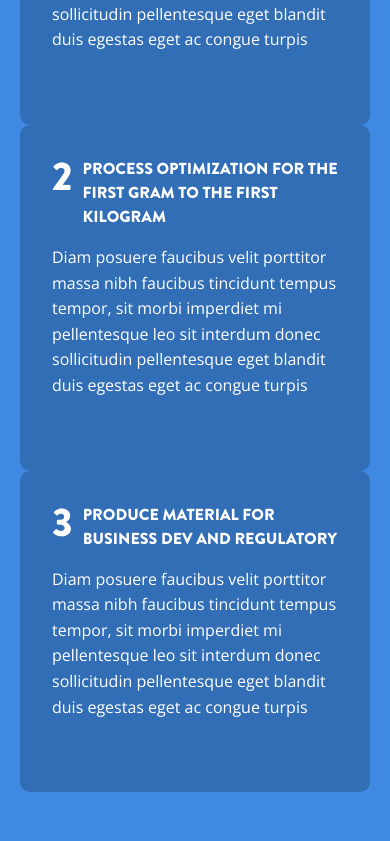
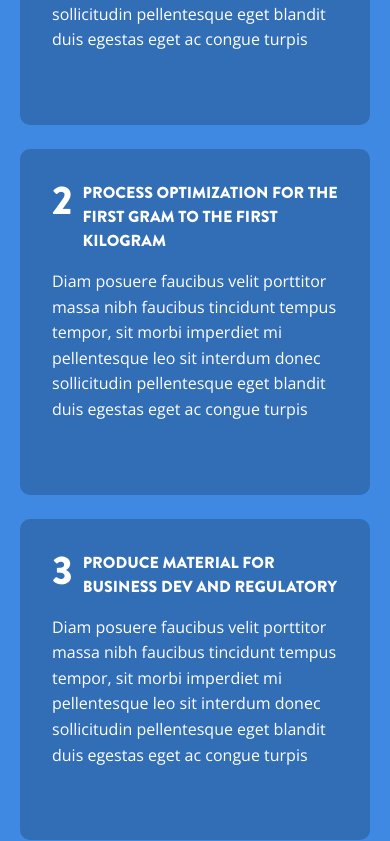
Before and after one commit to crowdbotics-apps/pow-bio-app-26787, a React (Create React App) app in the folder frontend/: page / in a window 390 px wide. Shown: the part 2243-3084 px from the top of the page. Built offline with nearby package versions, Linux system fonts and the light colour scheme.

Commit message:
fixed how do we do it section for smaller devices

```diff
--- a/frontend/src/Pages/HomePage/Sections/HowDoWeDoIt/index.js
+++ b/frontend/src/Pages/HomePage/Sections/HowDoWeDoIt/index.js
@@ -9,19 +9,19 @@ const HowDoWeDoIt = () => {
             <Paragraph>Diam, phasellus at mi donec nisi, porttitor est, dictumst justo, ac, nunc facilisis enim consequat ac nulla sem orci nec, lorem amet sed proin pretium elementum tortor lobortis faucibus eget velit, cum ac sed blandit massa et venenatis morbi magna augue cursus nulla ornare sapien.</Paragraph>
 
             <div className="row mt-5">
-                <div className="col-12 col-md-4">
+                <div className="col-12 col-md-4 mb-4">
                     <ProcessStep
                         number={1}
                         heading="Microplate to Bioreactor for Proof of Concept"
                         description="Diam posuere faucibus velit porttitor massa nibh faucibus tincidunt tempus tempor, sit morbi imperdiet mi pellentesque leo sit interdum donec sollicitudin pellentesque eget blandit duis egestas eget ac congue turpis" />
                 </div>
-                <div className="col-12 col-md-4">
+                <div className="col-12 col-md-4 mb-4">
                     <ProcessStep
                         number={2}
                         heading="Process Optimization for the first gram to the first kilogram"
                         description="Diam posuere faucibus velit porttitor massa nibh faucibus tincidunt tempus tempor, sit morbi imperdiet mi pellentesque leo sit interdum donec sollicitudin pellentesque eget blandit duis egestas eget ac congue turpis" />
                 </div>
-                <div className="col-12 col-md-4">
+                <div className="col-12 col-md-4 mb-4">
                     <ProcessStep
                         number={3}
                         heading="Produce material for Business Dev and Regulatory"
```
